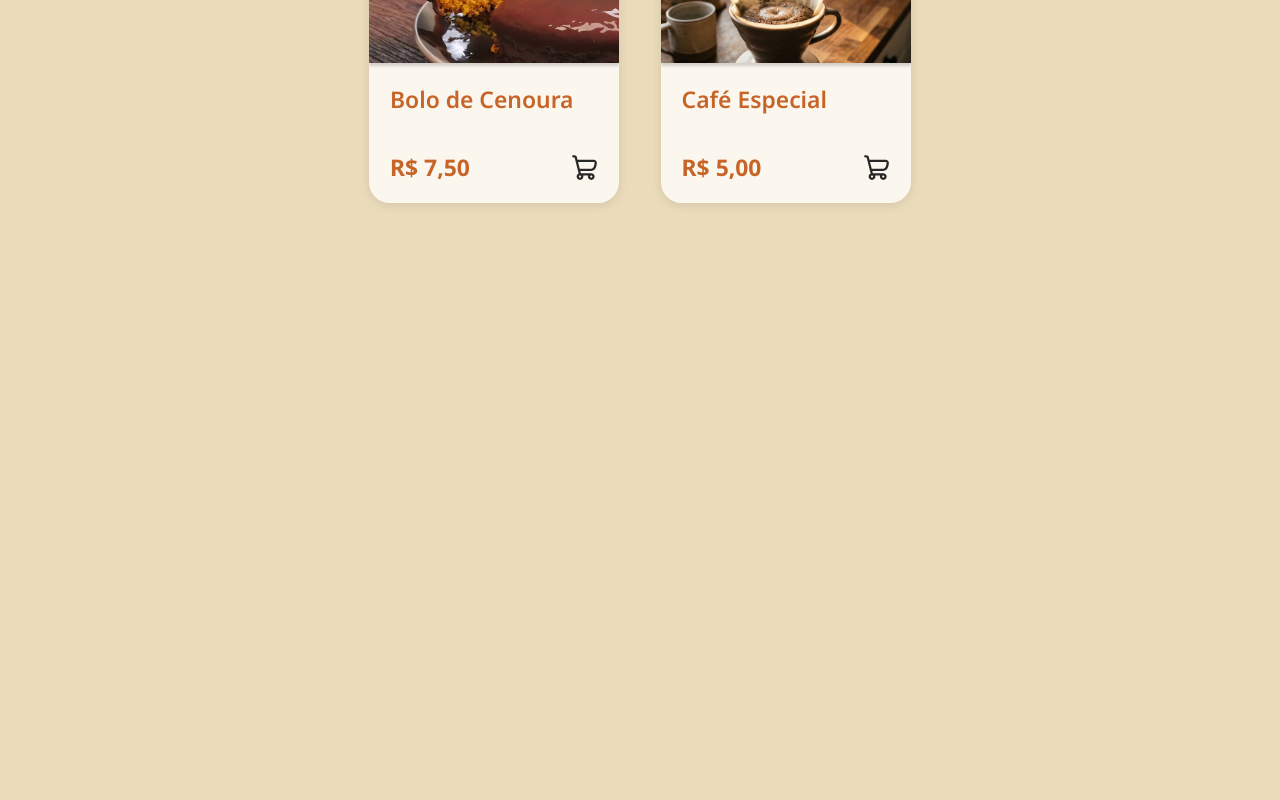
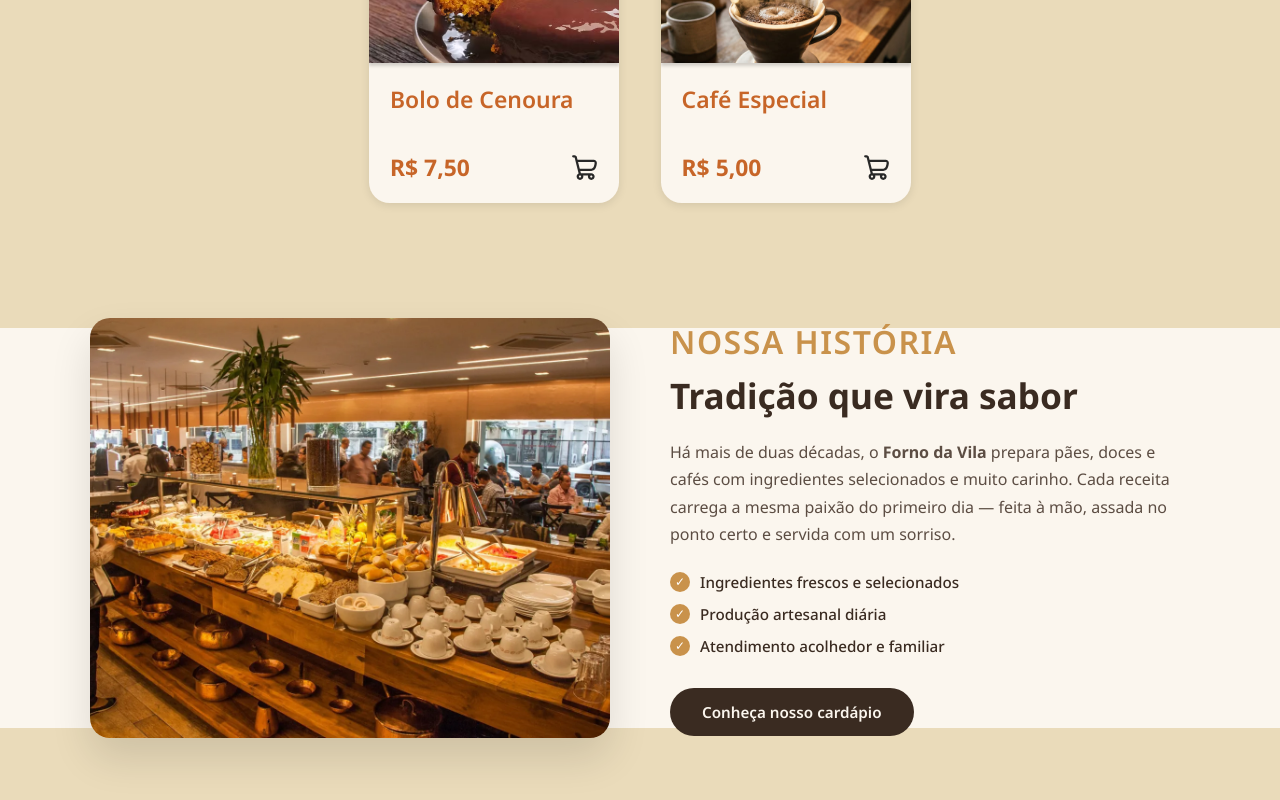
Before and after one commit to ryangbd/Padaria_Forno_da_Vila, a React (Vite) app: page / in a window 1280 px wide. Shown: the part 2519-3319 px from the top of the page. Before the commit the page ends 2847 px from the top, so only its background shows below. Built offline with nearby package versions, Linux system fonts and the light colour scheme.

Commit message:
Add Sobre Nós section

```diff
--- a/src/App.jsx
+++ b/src/App.jsx
@@ -2,6 +2,7 @@ import './App.css'
 import Header from './components/header/Header.jsx'
 import Hero from './components/hero/Hero.jsx'
 import Destaques from './components/Destaques/Destaques.jsx'
+import Sobre from "./components/Sobre/Sobre.jsx"
 
 function App(){
     return(
@@ -9,6 +10,7 @@ function App(){
             <Header/>
             <Hero/>
             <Destaques/>
+            <Sobre/>
         </div>
     )
 }
--- /dev/null
+++ b/src/components/Sobre/Sobre.jsx
@@ -0,0 +1,34 @@
+import "./sobre.css"
+import padariaImg from "../../assets/images/Padaria-Img.webp"
+
+function Sobre(){
+    return(
+        <div className="box boxsobre">
+            <div className="sobre-container">
+                <div className="sobre-imagem">
+                    <img src={padariaImg} alt="Interior da padaria Forno da Vila" />
+                </div>
+
+                <div className="sobre-conteudo">
+                    <span className="sobre-tag">Nossa História</span>
+                    <h2>Tradição que vira sabor</h2>
+                    <p>
+                        Há mais de duas décadas, o <strong>Forno da Vila</strong> prepara
+                        pães, doces e cafés com ingredientes selecionados e muito carinho.
+                        Cada receita carrega a mesma paixão do primeiro dia — feita à mão,
+                        assada no ponto certo e servida com um sorriso.
+                    </p>
+
+                    <ul className="sobre-lista">
+                        <li>Ingredientes frescos e selecionados</li>
+                        <li>Produção artesanal diária</li>
+                        <li>Atendimento acolhedor e familiar</li>
+                    </ul>
+
+                    <button className="sobre-btn">Conheça nosso cardápio</button>
+                </div>
+            </div>
+        </div>
+    )
+}
+export default Sobre
--- /dev/null
+++ b/src/components/Sobre/sobre.css
@@ -0,0 +1,120 @@
+.boxsobre{
+    background-color: #fbf6ee;
+    padding: 80px 40px;
+}
+
+.sobre-container{
+    max-width: 1100px;
+    margin: 0 auto;
+    display: grid;
+    grid-template-columns: 1fr 1fr;
+    align-items: center;
+    gap: 60px;
+}
+
+.sobre-imagem{
+    width: 100%;
+    height: 420px;
+    border-radius: 20px;
+    overflow: hidden;
+    box-shadow: 0 20px 40px rgba(0,0,0,0.12);
+}
+
+.sobre-imagem img{
+    width: 100%;
+    height: 100%;
+    object-fit: cover;
+    transition: transform 0.5s ease;
+}
+
+.sobre-imagem:hover img{
+    transform: scale(1.05);
+}
+
+.sobre-conteudo{
+    display: flex;
+    flex-direction: column;
+    align-items: flex-start;
+}
+
+.sobre-tag{
+    font-size: 0.85rem;
+    font-weight: 600;
+    letter-spacing: 1.5px;
+    text-transform: uppercase;
+    color: #c9924b;
+    margin-bottom: 8px;
+}
+
+.sobre-conteudo h2{
+    font-size: 2.2rem;
+    color: #3a2b21;
+    margin-bottom: 20px;
+}
+
+.sobre-conteudo p{
+    font-size: 1rem;
+    line-height: 1.7;
+    color: #5c4d43;
+    margin-bottom: 24px;
+}
+
+.sobre-lista{
+    list-style: none;
+    padding: 0;
+    margin-bottom: 32px;
+    display: flex;
+    flex-direction: column;
+    gap: 12px;
+}
+
+.sobre-lista li{
+    position: relative;
+    padding-left: 30px;
+    font-size: 0.95rem;
+    color: #3a2b21;
+    font-weight: 500;
+}
+
+.sobre-lista li::before{
+    content: "✓";
+    position: absolute;
+    left: 0;
+    top: 0;
+    width: 20px;
+    height: 20px;
+    background-color: #c9924b;
+    color: #fff;
+    border-radius: 50%;
+    font-size: 0.75rem;
+    display: flex;
+    align-items: center;
+    justify-content: center;
+}
+
+.sobre-btn{
+    padding: 14px 32px;
+    background-color: #3a2b21;
+    color: #fbf6ee;
+    border: none;
+    border-radius: 30px;
+    font-size: 0.95rem;
+    font-weight: 600;
+    cursor: pointer;
+    transition: all 0.3s ease;
+}
+
+.sobre-btn:hover{
+    background-color: #c9924b;
+    transform: translateY(-2px);
+    box-shadow: 0 10px 20px rgba(201,146,75,0.3);
+}
+
+@media (max-width: 768px){
+    .sobre-container{
+        grid-template-columns: 1fr;
+    }
+    .sobre-imagem{
+        height: 300px;
+    }
+}
```
Also changed, not shown: src/assets/images/Padaria-Img.webp (added), src/assets/images/Padaria-people.webp (added).
